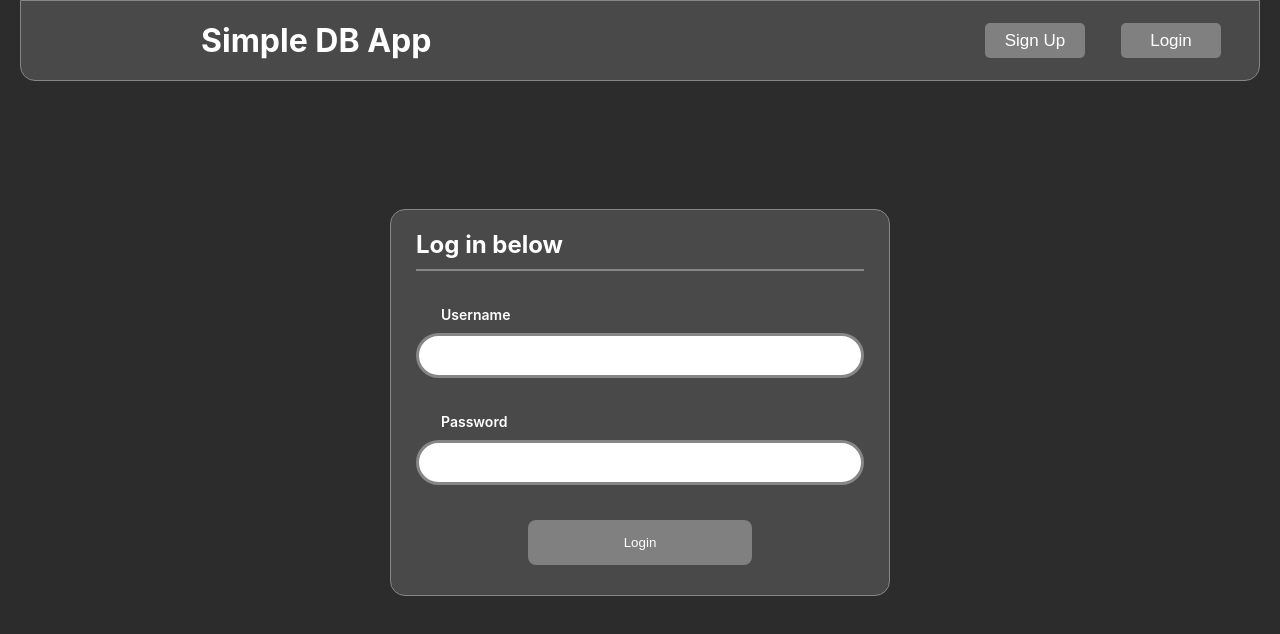
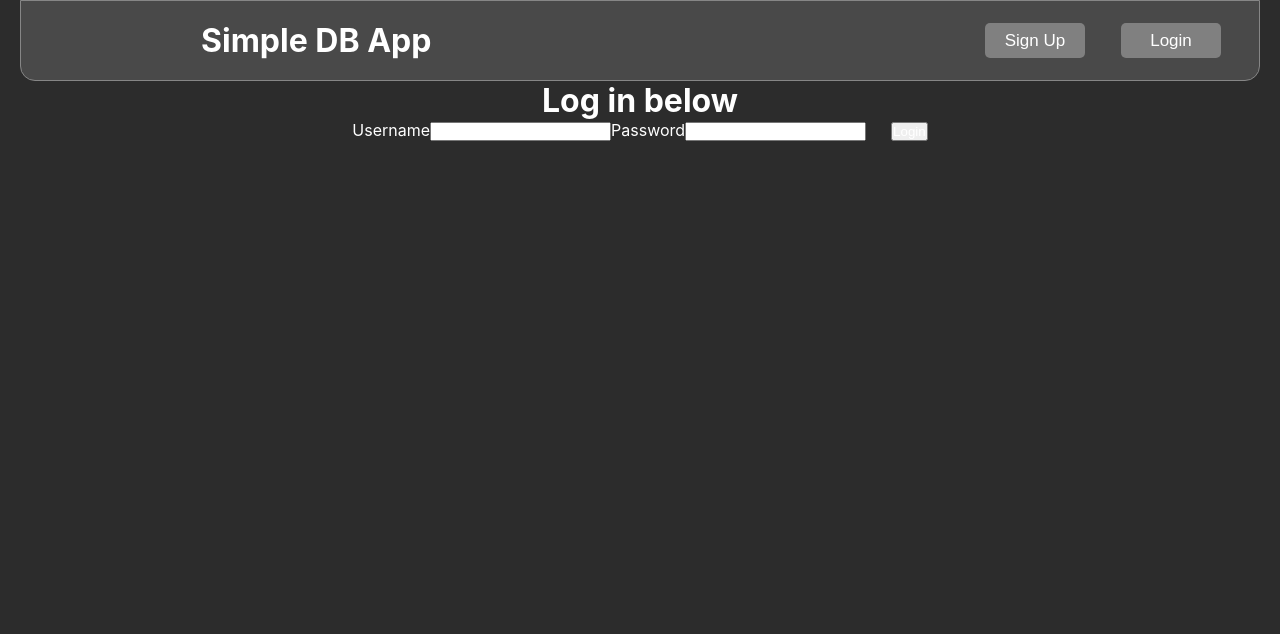
Before and after one commit to MichalPC/simple-database-manipulation-app, a React (Create React App) app: page /login in a window 1280 px wide. Shown: the top 634 px of the page. Built offline with nearby package versions, Linux system fonts and the light colour scheme.

Commit message:
Remove Login form styling.

```diff
--- a/src/components/Login/Login.css
+++ b/src/components/Login/Login.css
@@ -3,69 +3,3 @@
     margin: 0;
     box-sizing: border-box;
 }
-
-.Login {
-    width: 100%;
-}
-
-.Login-container {
-    border: 1px solid rgb(134, 134, 134);
-    border-radius: 15px;
-    margin: 8rem auto 3.5rem auto;
-    padding: 10px 25px 30px 25px;
-    background-color: rgb(73, 73, 73);
-    width: 500px;
-}
-
-.Login-container h1 {
-    font-size: 24px;
-    text-align: left;
-    border-bottom: 2px solid rgb(134, 134, 134);
-    padding: 10px 0 10px 0
-}
-
-.Login-form {
-    margin: 0 auto;
-    display: flex;
-    flex-direction: column;
-}
-
-.Input-label {
-    padding-left: 25px;
-    margin: 35px 0 0 0;
-    align-self: flex-start;
-    font-size: 14px;
-    font-weight: 600;
-}
-
-.Login-form input {
-    color:black;
-    border: 3px solid rgb(134, 134, 134);
-    text-decoration: none;
-    outline: none;
-    border-radius: 30px;
-    margin-top: 10px;
-    padding: 15px;
-    height: 45px;
-}
-
-.Login-form button {
-    background-color: grey;
-    cursor: pointer;
-    border-radius: 8px;
-    outline: none;
-    border: none;
-    align-self: center;
-    width: 50%;
-    height: 45px;
-}
-
-.Error-label {
-    height: 15px;
-    color: purple;
-    align-self: start;
-    margin-top: 20px;
-    padding-left: 25px;
-    font-size: 15px;
-    font-weight: 500;
-}
```
